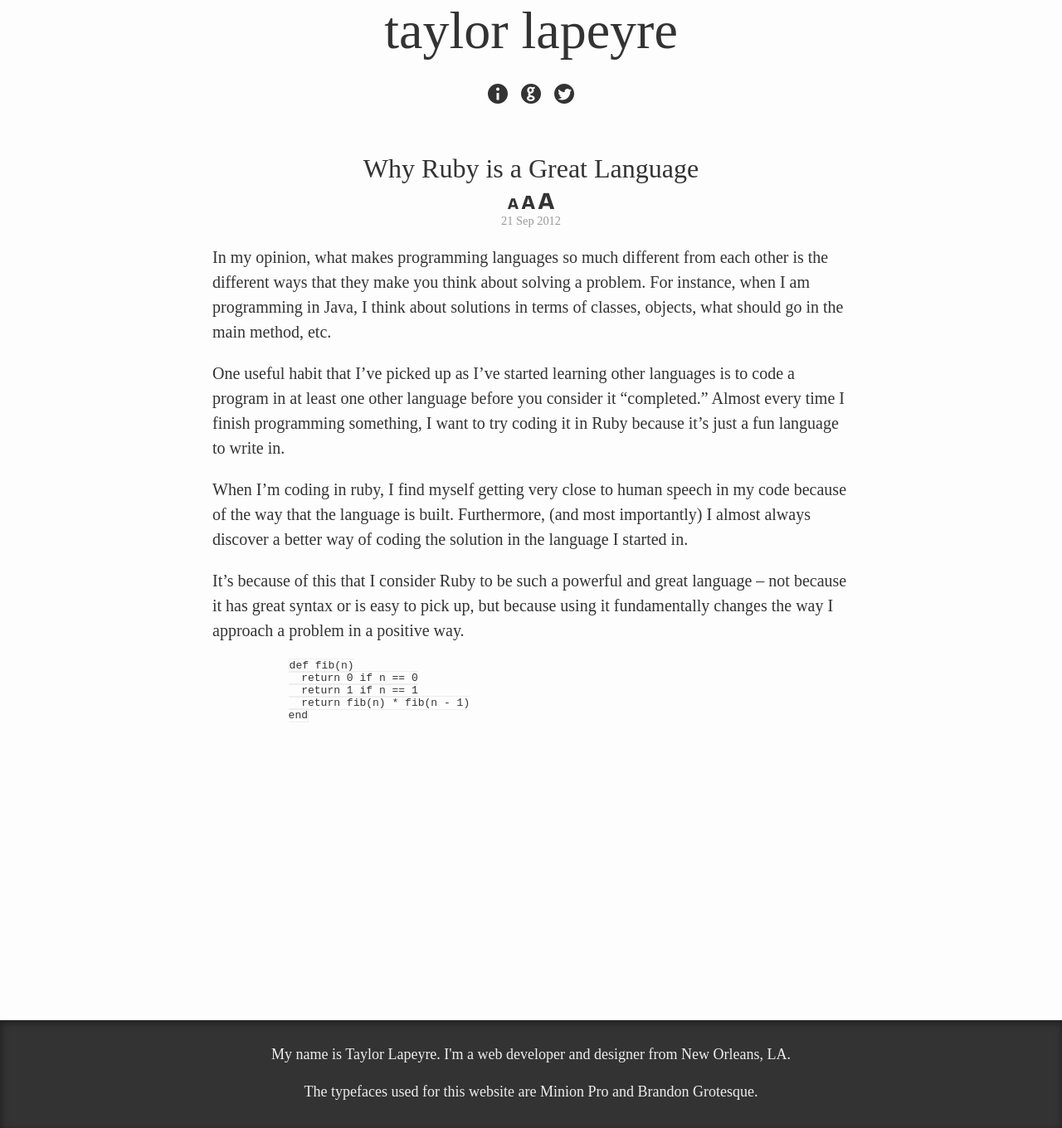
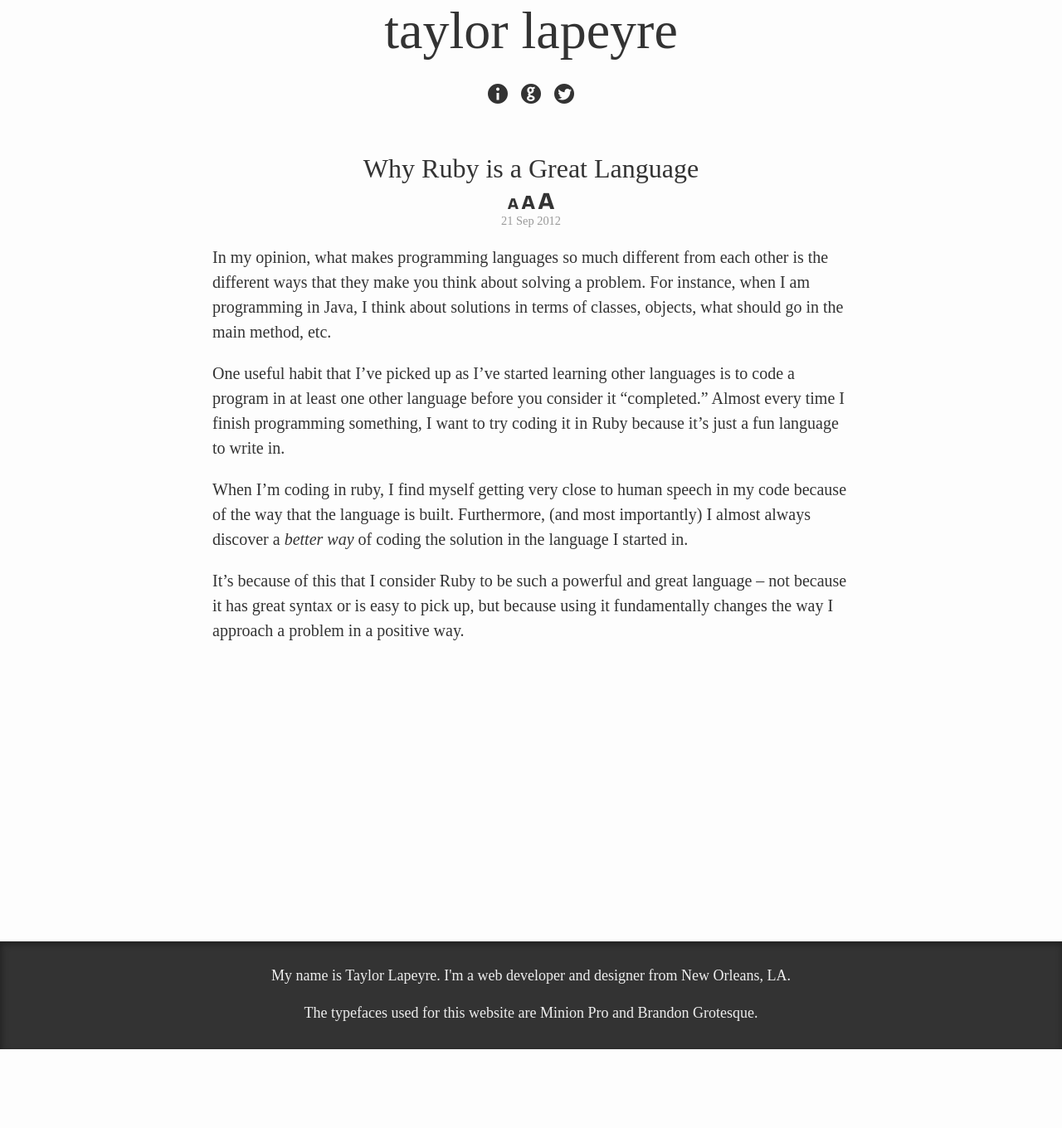
Before and after one commit to taylorlapeyre/taylorlapeyre.github.io, a Jekyll site: the page built from _posts/2012-09-21-why-ruby.md, in a window 1280 px wide. Shown: the whole page at 83% size. Built offline with Jekyll 4.4.1, drawn with Linux system fonts in a browser that asks for light colours; nearby versions of some CDN libraries; after the commit the page ends 1265 px from its top, so only the background shows below that.

Commit message:
edit post

```diff
--- a/_posts/2012-09-21-why-ruby.md
+++ b/_posts/2012-09-21-why-ruby.md
@@ -8,14 +8,6 @@
 
 One useful habit that I’ve picked up as I’ve started learning other languages is to code a program in at least one other language before you consider it “completed.” Almost every time I finish programming something, I want to try coding it in Ruby because it’s just a fun language to write in.
 
-When I’m coding in ruby, I find myself getting very close to human speech in my code because of the way that the language is built. Furthermore, (and most importantly) I almost always discover a better way of coding the solution in the language I started in.
+When I’m coding in ruby, I find myself getting very close to human speech in my code because of the way that the language is built. Furthermore, (and most importantly) I almost always discover a *better way* of coding the solution in the language I started in.
 
 It’s because of this that I consider Ruby to be such a powerful and great language – not because it has great syntax or is easy to pick up, but because using it fundamentally changes the way I approach a problem in a positive way.
-
-{% highlight ruby %}
-def fib(n)
-  return 0 if n == 0
-  return 1 if n == 1
-  return fib(n) * fib(n - 1)
-end
-{% endhighlight %}
```
